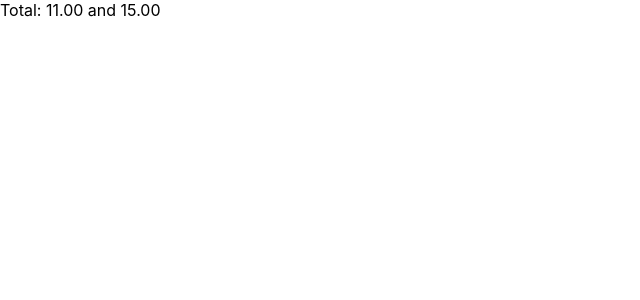
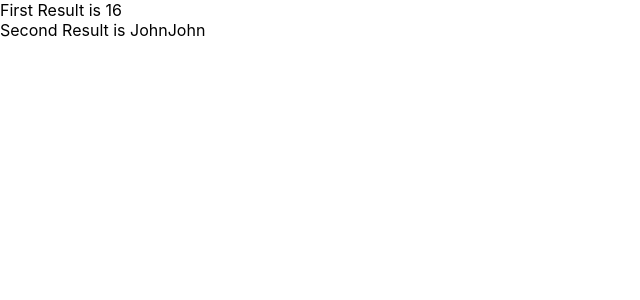
Before and after one commit to PlanetofJay/my-ts-app, a React (Create React App) app: page / in a window 1280 px wide. Shown: the top 300 px of the page, without its empty margins (0-640 px from the left). Built offline with nearby package versions, Linux system fonts and the light colour scheme.

Commit message:
test doubleValue with typeof

```diff
--- a/src/App.tsx
+++ b/src/App.tsx
@@ -1,20 +1,26 @@
 function App() {
-  const calcTotal = (value1: number, value2: number, value3?: number) => {
-    let sum: number = value1 + value2;
-    if (value3) {
-      // sum = sum + value3;
-      sum += value3;
+  const doubleValue = (value: number | string) => {
+
+    // Validate the typeof
+    if (typeof value === 'string') {
+      value = value + value;
     }
-    return sum.toFixed(2);
+    else {
+      value = value * 2;
+    }
+
+    return value;
   }
 
-  const price = parseInt('5')
-  const total: string = calcTotal(price, 6);
-  const total2: string = calcTotal(3, 7, 5);
+  const result1 = doubleValue(8);
+
+  // doubleValue('John') >> 'JohnJohn' >> value + value
+  const result2 = doubleValue('John');
 
   return (
     <div>
-      Total: {total} and {total2}
+      <div>First Result is {result1}</div>
+      <div>Second Result is {result2}</div>
     </div>
   );
 }
```
